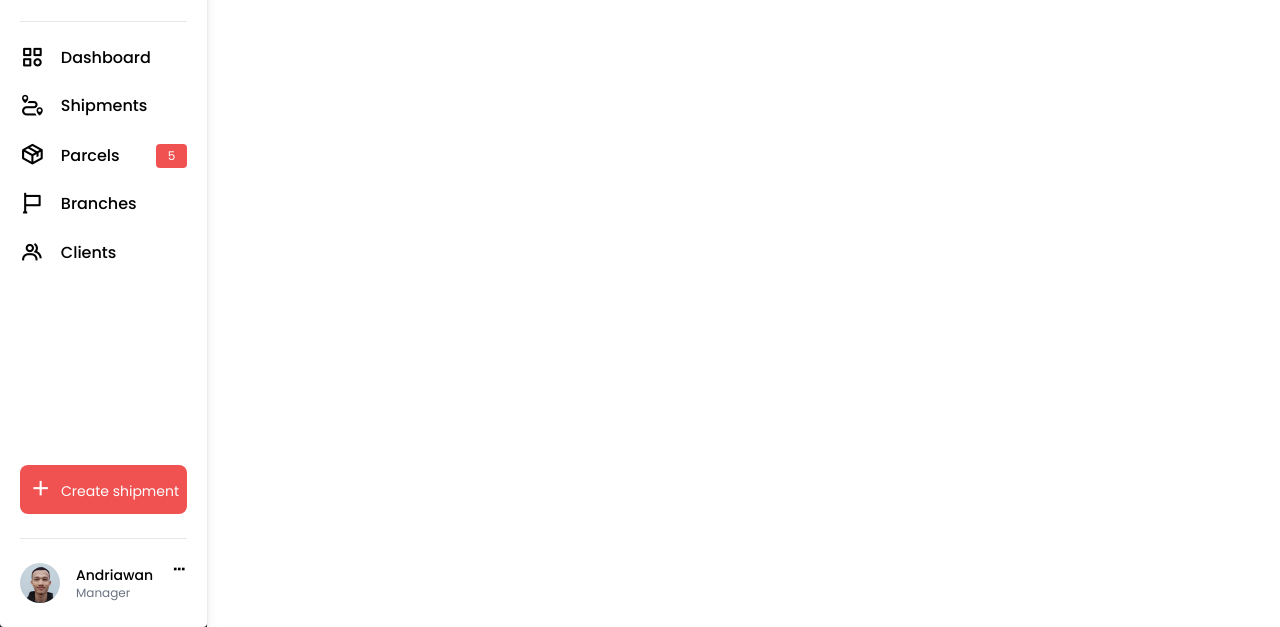
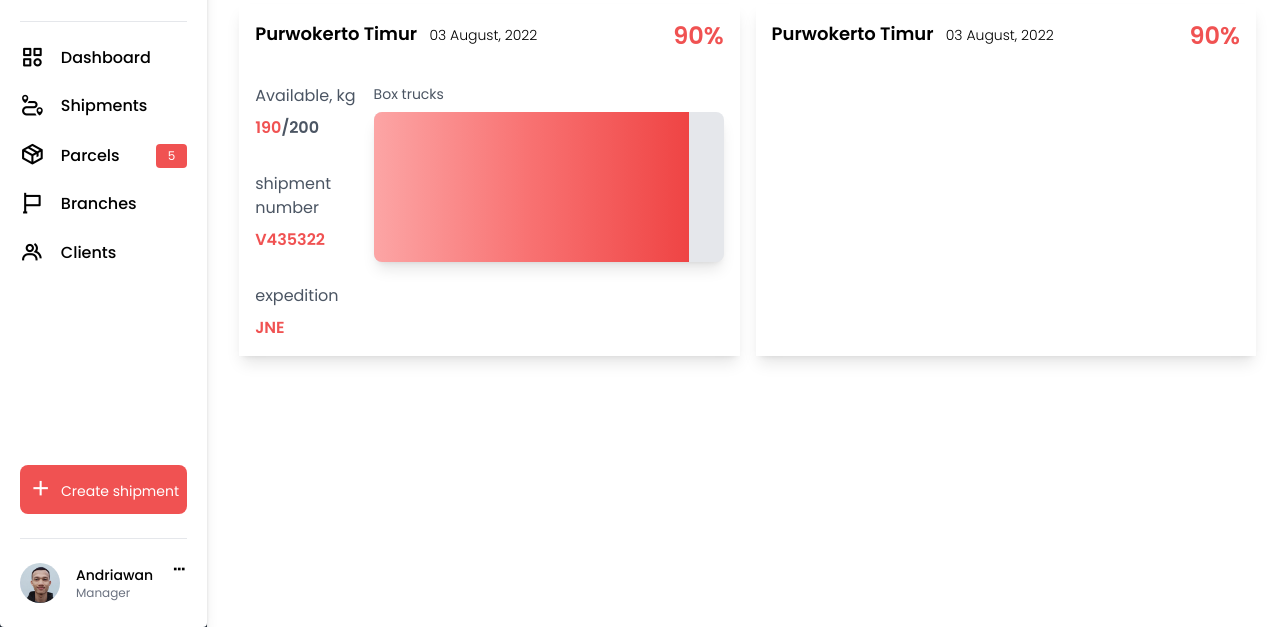
Before and after one commit to andriawanf/admin-page, a website: page public/index.html in a window 1280 px wide. Shown: the part 173-800 px from the top of the page. Drawn offline with nearby package versions, Linux system fonts and the light colour scheme.

Commit message:
add card shipments

```diff
--- a/public/index.html
+++ b/public/index.html
@@ -244,6 +244,7 @@
             </nav>
             <!-- Nav End -->
 
+            <section id="shipper">
                 <div class="flex justify-between mt-8">
                     <div class="flex gap-10">
                         <h1 class="font-semibold text-xl">Shipments</h1>
@@ -304,6 +305,64 @@
                         </div>
                     </div>
                 </div>
+
+                <div>
+                    <div class="flex flex-col gap-4">
+                        <!-- Cols Card One -->
+                        <div class="grid grid-cols-2 gap-4 mt-4">
+                            <div class="card bg-white shadow-lg px-4 py-4">
+                                <div class="flex justify-between">
+                                    <div>
+                                        <span class="font-semibold text-lg">Purwokerto Timur</span>
+                                        <span class="font-light text-sm ml-2">03 August, 2022</span>
+                                    </div>
+                                    <div>
+                                        <h1 class="text-2xl font-semibold text-red-500">90%</h1>
+                                    </div>
+                                </div>
+                                <div class="flex justify-between">
+                                    <div class="flex flex-col gap-4 mt-4">
+                                        <div class="mt-4">
+                                            <p class="text-gray-600 text-base mb-2">Available, kg</p>
+                                            <p class="font-semibold text-base text-red-500">190<span class="text-gray-600">/200</span> </p>
+                                        </div>
+                                        <div class="mt-4">
+                                            <p class="text-gray-600 text-base mb-2">shipment number</p>
+                                            <p class="font-semibold text-base text-red-500">V435322</p>
+                                        </div>
+                                        <div class="mt-4">
+                                            <p class="text-gray-600 text-base mb-2">expedition</p>
+                                            <p class="font-semibold text-base text-red-500">JNE</p>
+                                        </div>
+                                    </div>
+
+                                    <div class="mt-4">
+                                        <p class="mb-2 mt-4 text-gray-600 text-sm">Box trucks</p>
+                                        <div class="bg-gray-200 w-[350px] h-[150px] rounded-lg shadow-lg">
+                                            <div class="card w-[315px] h-full bg-gradient-to-r from-red-300 via-red-400 to-red-500 rounded-l-lg"></div>
+                                        </div>
+                                    </div>
+                                </div>
+                            </div>
+                            <div class="card bg-white shadow-lg px-4 py-4">
+                                <div class="flex justify-between">
+                                    <div>
+                                        <span class="font-semibold text-lg">Purwokerto Timur</span>
+                                        <span class="font-light text-sm ml-2">03 August, 2022</span>
+                                    </div>
+                                    <div>
+                                        <h1 class="text-2xl font-semibold text-red-500">90%</h1>
+                                    </div>
+                                </div>
+                            </div>
+                        </div>
+
+                        <!-- Cols Card Two -->
+
+
+                    </div>
+                </div>
+            </section>
         </main>
     </div>
 
```
Also changed, not shown: public/dist/output.css. Lines whose indentation alone changed are shown as unchanged.
